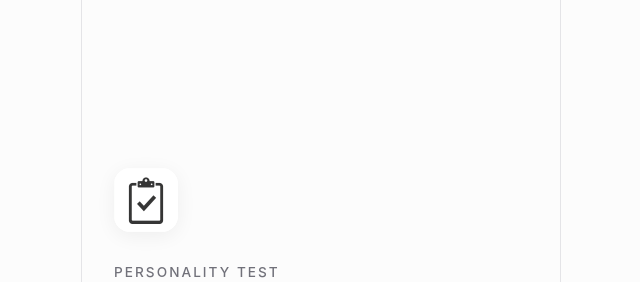
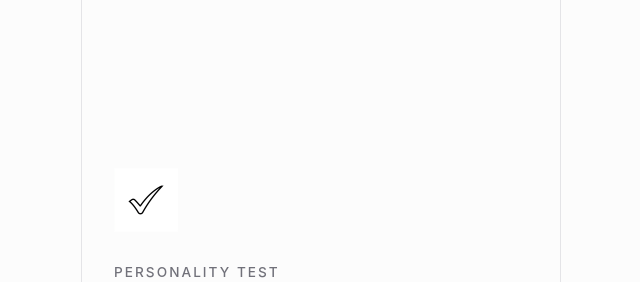
Before and after one commit to yoonzda/survey, a React (Vite) app: page / in a window 1280 px wide. Shown: the top 282 px of the page, without its empty margins (319-959 px from the left). Built offline with nearby package versions, Linux system fonts and the light colour scheme.

Commit message:
style: Remove logo shadows and update to ultra-minimalist flat logo

```diff
--- a/src/index.css
+++ b/src/index.css
@@ -120,8 +120,6 @@ body, html {
   width: 64px;
   height: 64px;
   margin-bottom: 2rem;
-  border-radius: 16px;
-  box-shadow: 0 4px 20px rgba(0,0,0,0.06);
 }
 
 /* Buttons */
```
Also changed, not shown: public/favicon.png.
